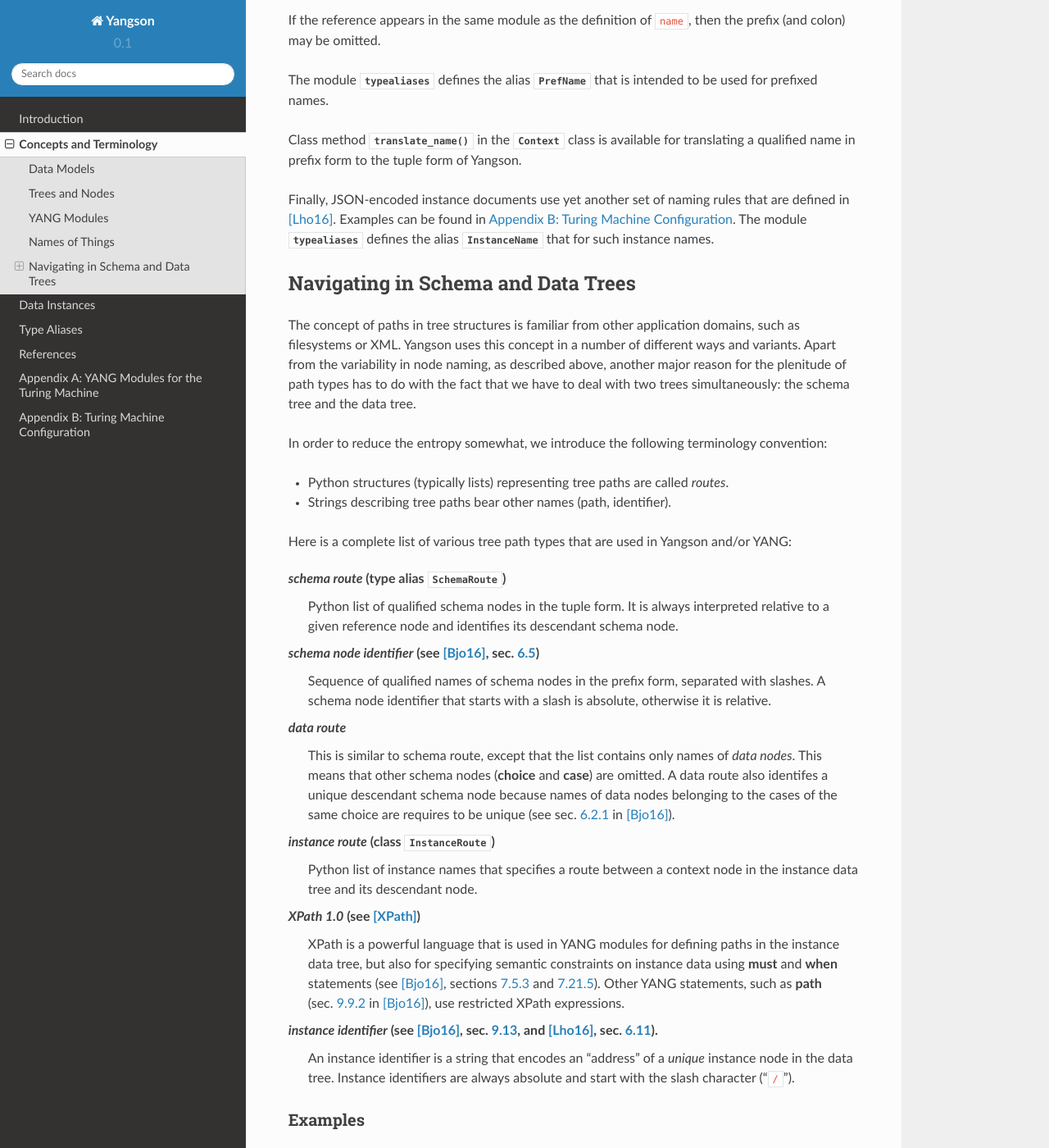
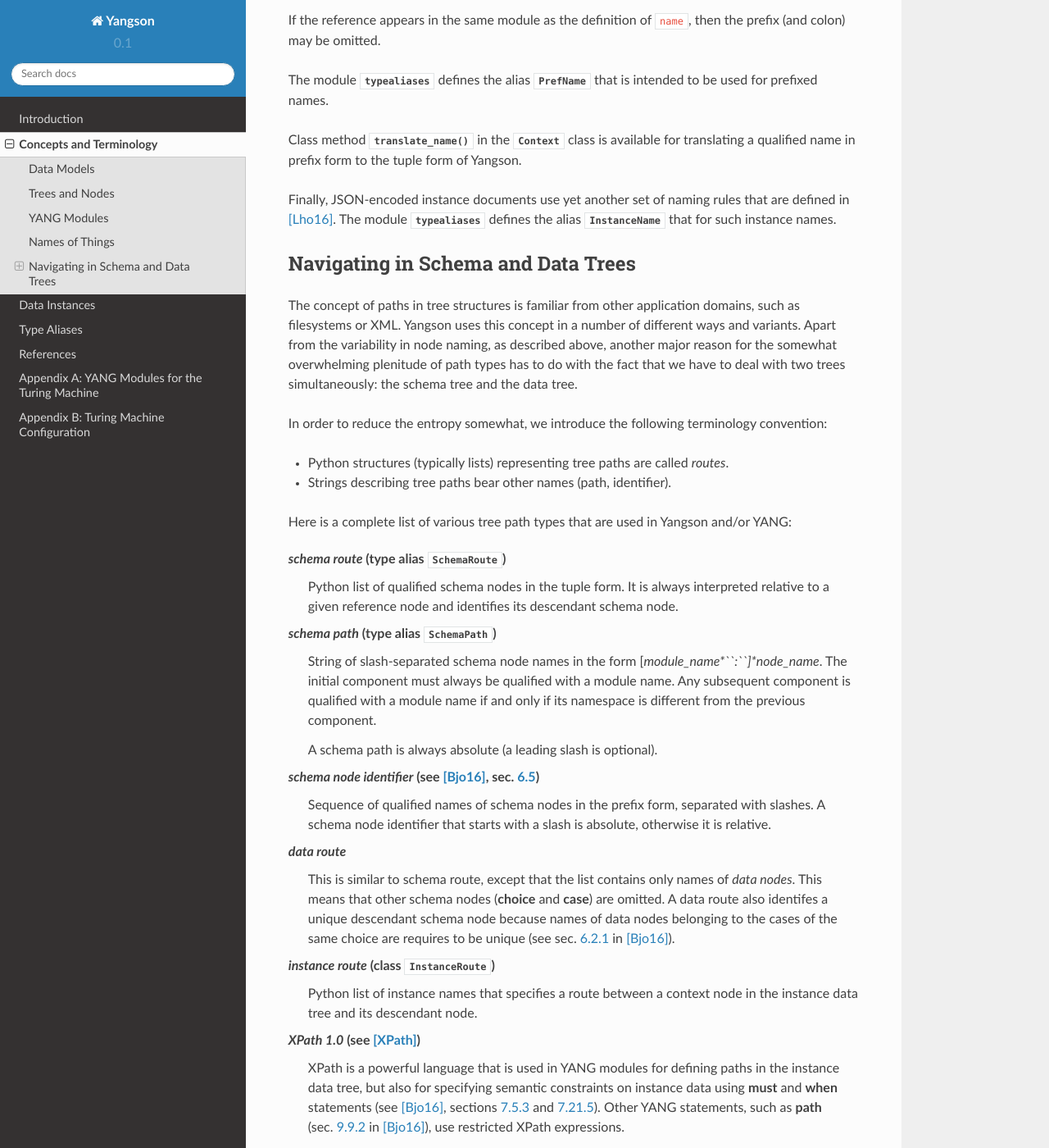
Before and after one commit to CZ-NIC/yangson, a Sphinx documentation site: the page built from docs/concepts-terms.rst, in a window 1280 px wide and 1400 px high, scrolled down 3237 px. Shown: the whole window at 82% size. Built offline with Sphinx 7.4.7 and the Read the Docs theme 2.0.0, drawn with Linux system fonts in a browser that asks for light colours; some of the changed text lies outside the part shown.

Commit message:
Add text about schema path and resource id.

```diff
--- a/docs/concepts-terms.rst
+++ b/docs/concepts-terms.rst
@@ -95,12 +95,14 @@
 
 Class method :meth:`translate_name` in the :class:`Context` class is available for translating a qualified name in prefix form to the tuple form of Yangson.
 
-Finally, JSON-encoded instance documents use yet another set of naming rules that are defined in [Lho16]_. Examples can be found in :ref:`app-b`. The module :mod:`typealiases` defines the alias :const:`InstanceName` that for such instance names.
+Finally, JSON-encoded instance documents use yet another set of naming rules that are defined in [Lho16]_. The module :mod:`typealiases` defines the alias :const:`InstanceName` that for such instance names.
+
+.. _sec-paths:
 
 Navigating in Schema and Data Trees
 ***********************************
 
-The concept of paths in tree structures is familiar from other application domains, such as filesystems or XML. Yangson uses this concept in a number of different ways and variants. Apart from the variability in node naming, as described above, another major reason for the plenitude of path types has to do with the fact that we have to deal with two trees simultaneously: the schema tree and the data tree.
+The concept of paths in tree structures is familiar from other application domains, such as filesystems or XML. Yangson uses this concept in a number of different ways and variants. Apart from the variability in node naming, as described above, another major reason for the somewhat overwhelming plenitude of path types has to do with the fact that we have to deal with two trees simultaneously: the schema tree and the data tree.
 
 In order to reduce the entropy somewhat, we introduce the following terminology convention:
 
@@ -112,6 +114,11 @@
 
 *schema route* (type alias :const:`SchemaRoute`)
   Python list of qualified schema nodes in the tuple form. It is always interpreted relative to a given reference node and identifies its descendant schema node.
+
+*schema path* (type alias :const:`SchemaPath`)
+  String of slash-separated schema node names in the form [*module_name*``:``]*node_name*. The initial component must always be qualified with a module name. Any subsequent component is qualified with a module name if and only if its namespace is different from the previous component.
+
+  A schema path is always absolute (a leading slash is optional).
 
 *schema node identifier* (see [Bjo16]_, sec. `6.5`_)
   Sequence of qualified names of schema nodes in the prefix form, separated with slashes. A schema node identifier that starts with a slash is absolute, otherwise it is relative.
@@ -128,6 +135,9 @@
 *instance identifier* (see [Bjo16]_, sec. `9.13`_, and [Lho16]_, sec. `6.11`_).
   An instance identifier is a string that encodes an “address” of a *unique* instance node in the data tree. Instance identifiers are always absolute and start with the slash character (“``/``”).
 
+*resource identifer* (see [BBW16a]_, sec. `3.5.1`)
+  A string identifying an instance node that is suitable for use in URLs.
+
 Examples
 --------
 
@@ -135,7 +145,13 @@
 
 * ``[("transition-function", "turing-machine"), ("delta", "turing-machine")]`` is a valid schema route;
 
-* if  ``tm`` is the prefix assigned to the ``turing-machine`` module, then ``tm:transition-function/tm:delta`` is a schema node identifier corresponding to the above schema route.
+* if  ``tm`` is the prefix assigned to the ``turing-machine`` module, then ``tm:transition-function/tm:delta`` is a schema node identifier corresponding to the above schema route;
+
+* the (absolute) schema path of the same ``delta`` node is
+
+  ::
+
+     /turing-machine:turing-machine/transition-function/delta
 
 Now, consider the JSON instance document from :ref:`app-b`, and take the container instance ``turing-machine:turing-machine`` as the context node. Then
 
--- a/docs/references.rst
+++ b/docs/references.rst
@@ -13,6 +13,12 @@
 	   Engineering Task Force, 2016.
 
 __ https://tools.ietf.org/html/draft-ietf-netconf-yang-library
+
+.. [BBW16a] Bierman, A.; Bjorklund, M.; Watsen, K. *RESTCONF
+	   Protocol.* `draft-ietf-netconf-restconf`__, Internet
+	   Engineering Task Force, 2016.
+
+__ https://tools.ietf.org/html/draft-ietf-netconf-restconf
 
 .. [Bjo16] Bjorklund, M. (ed.). *The YANG 1.1 Data Modeling Language.*
 	   `draft-ietf-netmod-rfc6020bis`__, Internet Engineering Task
```
Also changed, not shown: other parts of docs/concepts-terms.rst (+1 -0 lines).
